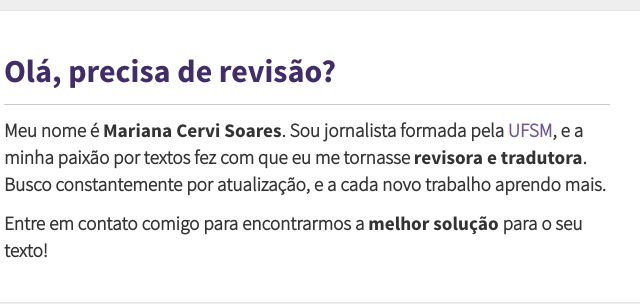
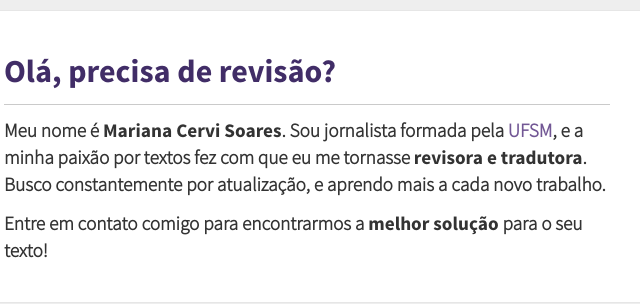
Before and after one commit to PaneladePau/mariana-revisora, a website: page index.html in a window 1280 px wide. Shown: the part 500-804 px from the top of the page, 388-1028 px from the left. Drawn offline with Linux system fonts and the light colour scheme; files whose address does not match are found by name.

Commit message:
correcao texto

```diff
--- a/index.html
+++ b/index.html
@@ -71,7 +71,7 @@
 
             <h2>Olá, precisa de revisão?</h2>
 
-            <p>Meu nome é <strong>Mariana Cervi Soares</strong>. Sou jornalista formada pela <a href="http://site.ufsm.br/" target="_blank">UFSM</a>, e a minha paixão por textos fez com que eu me tornasse <strong>revisora e tradutora</strong>. Busco constantemente por atualização, e a cada novo trabalho aprendo mais.</p>
+            <p>Meu nome é <strong>Mariana Cervi Soares</strong>. Sou jornalista formada pela <a href="http://site.ufsm.br/" target="_blank">UFSM</a>, e a minha paixão por textos fez com que eu me tornasse <strong>revisora e tradutora</strong>. Busco constantemente por atualização, e aprendo mais a cada novo trabalho.</p>
 
             <p>Entre em contato comigo para encontrarmos a <strong>melhor solução</strong> para o seu texto!</p>
 
```
